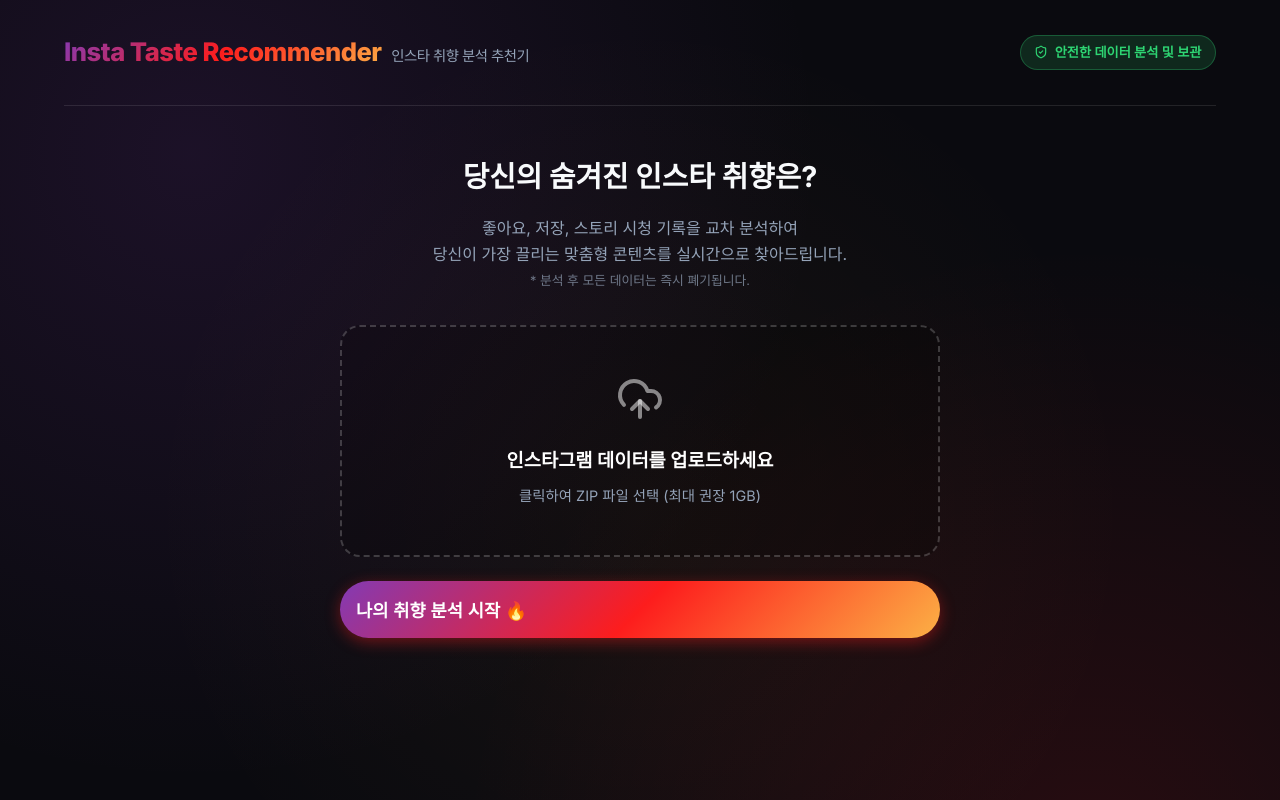
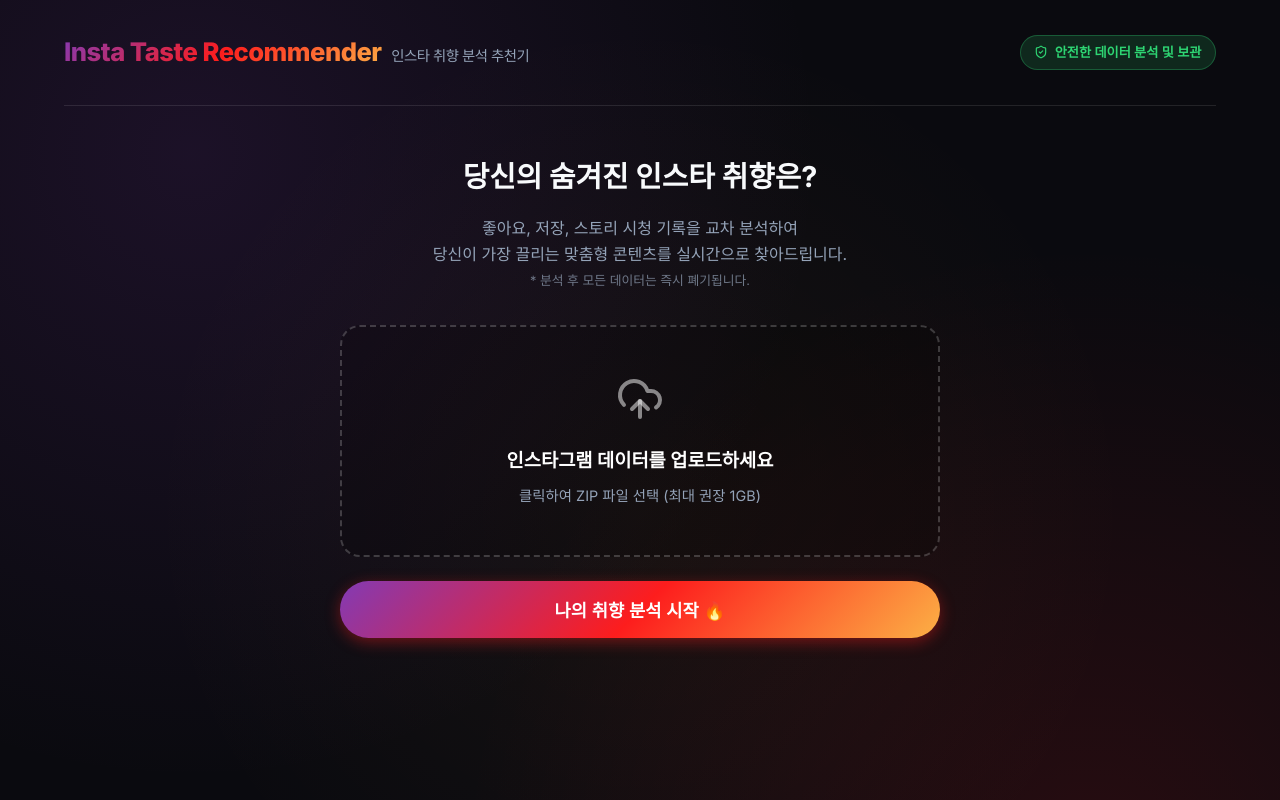
Before and after one commit to jaewonjang2005/InstaScope, a React (Vite) app in the folder frontend/: page / in a window 1280 px wide. Shown: the top 800 px of the page. Built offline with nearby package versions, Linux system fonts and the light colour scheme; a web font is replaced by a local one.

Commit message:
Fix: Center upload button, refine result titles, fix share button text color

```diff
--- a/frontend/src/pages/ResultPage.jsx
+++ b/frontend/src/pages/ResultPage.jsx
@@ -2,7 +2,7 @@ import React, { useEffect } from 'react';
 import { useLocation, useNavigate } from 'react-router-dom';
 import Recommendations from '../components/Recommendations';
 import confetti from 'canvas-confetti';
-import { RefreshCw, Hash, Flame } from 'lucide-react';
+import { RefreshCw, Hash, Flame, Sparkles } from 'lucide-react';
 
 export default function ResultPage() {
   const location = useLocation();
@@ -61,9 +61,9 @@ export default function ResultPage() {
       </div>
 
       <Recommendations
-        title="일반 맞춤 추천 (SFW)"
+        title="맞춤 추천"
         items={sfw_recommendations}
-        icon={<Hash size={24} />}
+        icon={<Sparkles size={24} color="#fcb045" />}
         colorClass="sfw-glow"
         emptyMessage="일반 취향 키워드를 충분히 찾지 못했습니다. 더 많은 인스타 활동이 필요해요!"
       />
@@ -79,7 +79,7 @@ export default function ResultPage() {
       <div style={{ display: 'flex', gap: '1rem', justifyContent: 'center', marginTop: '3.5rem' }}>
         <button
           className="glass-card"
-          style={{ padding: '1rem 2rem', fontSize: '1.1rem', display: 'inline-flex', alignItems: 'center', gap: '0.5rem', cursor: 'pointer', border: '1px solid rgba(255,255,255,0.2)' }}
+          style={{ padding: '1rem 2rem', fontSize: '1.1rem', display: 'inline-flex', alignItems: 'center', gap: '0.5rem', cursor: 'pointer', border: '1px solid rgba(255,255,255,0.2)', color: '#fff' }}
           onClick={() => {
             navigator.clipboard.writeText(window.location.href);
             alert('결과 페이지 링크가 복사되었습니다!');
--- a/frontend/src/pages/UploadPage.jsx
+++ b/frontend/src/pages/UploadPage.jsx
@@ -105,7 +105,7 @@ export default function UploadPage() {
 
       <button
         className="gradient-btn"
-        style={{ width: '100%', padding: '1rem', fontSize: '1.1rem' }}
+        style={{ width: '100%', padding: '1rem', fontSize: '1.1rem', justifyContent: 'center' }}
         onClick={handleUpload}
         disabled={!file || isUploading}
       >
```
